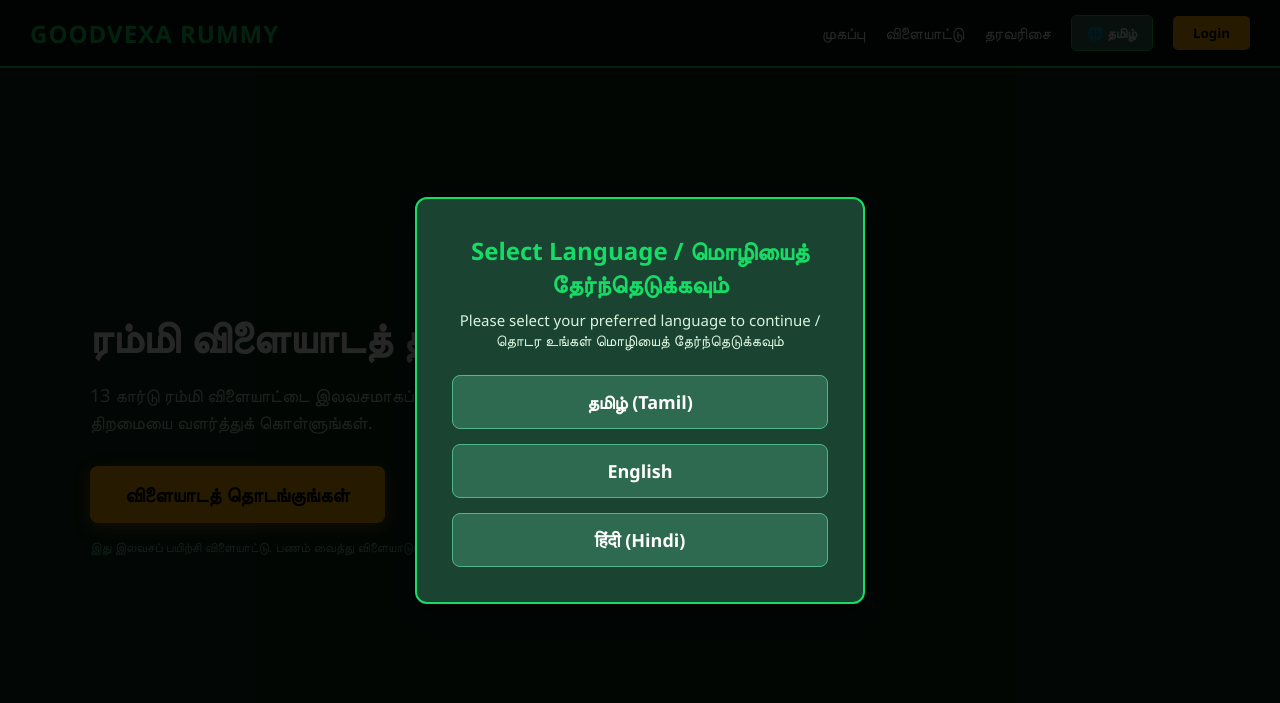
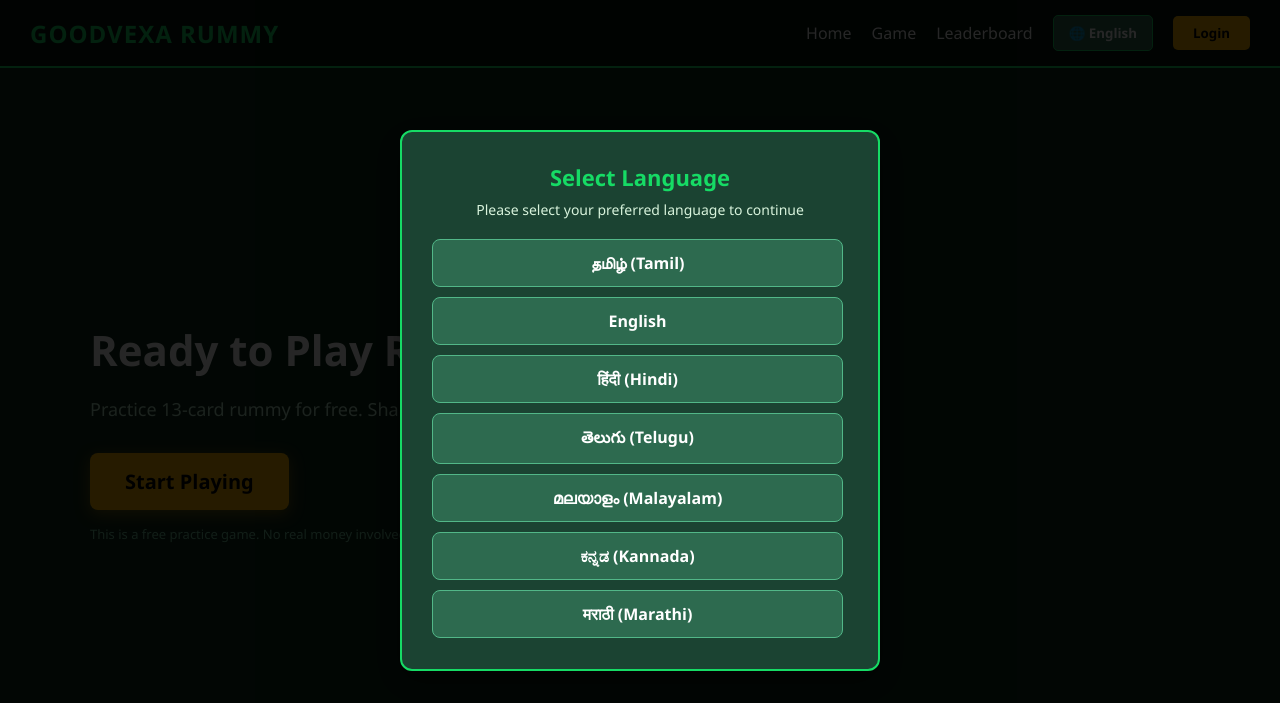
Before and after one commit to mhrsenthil/goodvexa-rummy-website, a plain HTML site: page index.html in a window 1280 px wide. Drawn offline with Linux system fonts and the light colour scheme.

Commit message:
Update index.html

```diff
--- a/index.html
+++ b/index.html
@@ -1,5 +1,5 @@
 <!DOCTYPE html>
-<html lang="ta">
+<html lang="en">
 <head>
     <meta charset="UTF-8">
     <meta name="viewport" content="width=device-width, initial-scale=1.0">
@@ -20,7 +20,6 @@
             flex-direction: column;
         }
 
-        /* ஹெடர் (Header) அமைப்பு */
         header {
             background-color: #05140b;
             padding: 15px 30px;
@@ -69,7 +68,6 @@
             cursor: pointer;
         }
 
-        /* பிரதான பகுதி (Hero Section) */
         main {
             flex: 1;
             display: flex;
@@ -117,7 +115,7 @@
             color: #74c69d;
         }
 
-        /* மொழி தேர்வு பாப்-அப் (Language Modal) */
+        /* மொழி தேர்வு பாப்-அப் (Language Modal with Scroll) */
         .modal-overlay {
             position: fixed;
             top: 0;
@@ -134,39 +132,45 @@
         .modal-card {
             background-color: #1b4332;
             border: 2px solid #16db65;
-            padding: 35px;
+            padding: 30px;
             border-radius: 12px;
             text-align: center;
-            max-width: 450px;
+            max-width: 480px;
             width: 90%;
+            max-height: 90vh;
+            display: flex;
+            flex-direction: column;
             box-shadow: 0 10px 30px rgba(0, 0, 0, 0.5);
         }
 
         .modal-card h2 {
-            font-size: 24px;
-            margin-bottom: 10px;
+            font-size: 22px;
+            margin-bottom: 8px;
             color: #16db65;
         }
 
         .modal-card p {
             color: #d8f3dc;
-            margin-bottom: 25px;
-            font-size: 15px;
+            margin-bottom: 20px;
+            font-size: 14px;
         }
 
         .lang-options {
             display: flex;
             flex-direction: column;
-            gap: 15px;
+            gap: 10px;
+            overflow-y: auto;
+            max-height: 50vh;
+            padding-right: 5px;
         }
 
         .lang-option-btn {
             background-color: #2d6a4f;
             color: #ffffff;
             border: 1px solid #52b788;
-            padding: 14px;
+            padding: 12px;
             border-radius: 8px;
-            font-size: 18px;
+            font-size: 16px;
             font-weight: bold;
             cursor: pointer;
             transition: all 0.2s ease;
@@ -184,56 +188,48 @@
 </head>
 <body>
 
-    <!-- ஹெடர் பகுதி -->
     <header>
         <div class="logo">GOODVEXA RUMMY</div>
         <div class="nav-links">
-            <a href="#" id="nav-home">முகப்பு</a>
-            <a href="#" id="nav-game">விளையாட்டு</a>
-            <a href="#" id="nav-leaderboard">தரவரிசை</a>
-            <button class="lang-btn" onclick="openLanguageModal()">🌐 <span id="current-lang-text">தமிழ்</span></button>
+            <a href="#" id="nav-home">Home</a>
+            <a href="#" id="nav-game">Game</a>
+            <a href="#" id="nav-leaderboard">Leaderboard</a>
+            <button class="lang-btn" onclick="openLanguageModal()">🌐 <span id="current-lang-text">English</span></button>
             <button class="login-btn" id="nav-login">Login</button>
         </div>
     </header>
 
-    <!-- பிரதான பக்கம் -->
     <main>
         <div class="hero-text">
-            <h1 id="hero-title">ரம்மி விளையாடத் தயாரா?</h1>
-            <p id="hero-subtitle">13 கார்டு ரம்மி விளையாட்டை இலவசமாகப் பயிற்சி செய்யுங்கள். உங்கள் திறமையை வளர்த்துக் கொள்ளுங்கள்.</p>
-            <button class="play-now-btn" id="hero-btn">விளையாடத் தொடங்குங்கள்</button>
-            <div class="disclaimer" id="hero-disclaimer">இது இலவசப் பயிற்சி விளையாட்டு. பணம் வைத்து விளையாடும் வசதி இல்லை.</div>
+            <h1 id="hero-title">Ready to Play Rummy?</h1>
+            <p id="hero-subtitle">Practice 13-card rummy for free. Sharpen your skills with virtual coins.</p>
+            <button class="play-now-btn" id="hero-btn">Start Playing</button>
+            <div class="disclaimer" id="hero-disclaimer">This is a free practice game. No real money involved (₹1,00,000 virtual coins included).</div>
         </div>
     </main>
 
-    <!-- மொழி தேர்வு பாப்-அப் திரை -->
+    <!-- Language Selection Modal -->
     <div class="modal-overlay" id="langModal">
         <div class="modal-card">
-            <h2>Select Language / மொழியைத் தேர்ந்தெடுக்கவும்</h2>
-            <p>Please select your preferred language to continue / தொடர உங்கள் மொழியைத் தேர்ந்தெடுக்கவும்</p>
+            <h2>Select Language</h2>
+            <p>Please select your preferred language to continue</p>
             <div class="lang-options">
                 <button class="lang-option-btn" onclick="selectLanguage('ta')">தமிழ் (Tamil)</button>
                 <button class="lang-option-btn" onclick="selectLanguage('en')">English</button>
                 <button class="lang-option-btn" onclick="selectLanguage('hi')">हिंदी (Hindi)</button>
+                <button class="lang-option-btn" onclick="selectLanguage('te')">తెలుగు (Telugu)</button>
+                <button class="lang-option-btn" onclick="selectLanguage('ml')">മലയാളം (Malayalam)</button>
+                <button class="lang-option-btn" onclick="selectLanguage('kn')">ಕನ್ನಡ (Kannada)</button>
+                <button class="lang-option-btn" onclick="selectLanguage('mr')">मराठी (Marathi)</button>
+                <button class="lang-option-btn" onclick="selectLanguage('bn')">বাংলা (Bengali)</button>
+                <button class="lang-option-btn" onclick="selectLanguage('gu')">ગુજરાતી (Gujarati)</button>
+                <button class="lang-option-btn" onclick="selectLanguage('pa')">ਪੰਜਾਬੀ (Punjabi)</button>
             </div>
         </div>
     </div>
 
-    <!-- மொழி மாற்றத்திற்கான ஜாவாஸ்கிரிப்ட் -->
     <script>
-        // மொழிக்கான அகராதி (Translations)
         const translations = {
-            ta: {
-                currentLangLabel: "தமிழ்",
-                navHome: "முகப்பு",
-                navGame: "விளையாட்டு",
-                navLeaderboard: "தரவரிசை",
-                navLogin: "Login",
-                heroTitle: "ரம்மி விளையாடத் தயாரா?",
-                heroSubtitle: "13 கார்டு ரம்மி விளையாட்டை இலவசமாகப் பயிற்சி செய்யுங்கள். உங்கள் திறமையை வளர்த்துக் கொள்ளுங்கள்.",
-                heroBtn: "விளையாடத் தொடங்குங்கள்",
-                heroDisclaimer: "இது இலவசப் பயிற்சி விளையாட்டு. பணம் வைத்து விளையாடும் வசதி இல்லை (₹1,00,000 விர்ச்சுவல் காயின்கள் வழங்கப்படும்)."
-            },
             en: {
                 currentLangLabel: "English",
                 navHome: "Home",
@@ -245,6 +241,17 @@
                 heroBtn: "Start Playing",
                 heroDisclaimer: "This is a free practice game. No real money involved (₹1,00,000 virtual coins included)."
             },
+            ta: {
+                currentLangLabel: "தமிழ்",
+                navHome: "முகப்பு",
+                navGame: "விளையாட்டு",
+                navLeaderboard: "தரவரிசை",
+                navLogin: "உள்நுழை",
+                heroTitle: "ரம்மி விளையாடத் தயாரா?",
+                heroSubtitle: "13 கார்டு ரம்மி விளையாட்டை இலவசமாகப் பயிற்சி செய்யுங்கள். உங்கள் திறமையை வளர்த்துக் கொள்ளுங்கள்.",
+                heroBtn: "விளையாடத் தொடங்குங்கள்",
+                heroDisclaimer: "இது இலவசப் பயிற்சி விளையாட்டு. பணம் வைத்து விளையாடும் வசதி இல்லை (₹1,00,000 விர்ச்சுவல் காயின்கள் வழங்கப்படும்)."
+            },
             hi: {
                 currentLangLabel: "हिंदी",
                 navHome: "होम",
@@ -255,37 +262,108 @@
                 heroSubtitle: "13 कार्ड रम्मी का मुफ़्त में अभ्यास करें। अपने कौशल को सुधारें।",
                 heroBtn: "खेलना शुरू करें",
                 heroDisclaimer: "यह एक मुफ़्त अभ्यास गेम है। कोई असली पैसा शामिल नहीं है (₹1,00,000 वर्चुअल सिक्के शामिल हैं)।"
+            },
+            te: {
+                currentLangLabel: "తెలుగు",
+                navHome: "హోమ్",
+                navGame: "ఆట",
+                navLeaderboard: "లీడర్‌బోర్డ్",
+                navLogin: "లాగిన్",
+                heroTitle: "రమ్మీ ఆడటానికి సిద్ధంగా ఉన్నారా?",
+                heroSubtitle: "13 కార్డ్ రమ్మీని ఉచితంగా ప్రాక్టీస్ చేయండి. మీ నైపుణ్యాలను మెరుగుపరచుకోండి.",
+                heroBtn: "ఆట ప్రారంభించండి",
+                heroDisclaimer: "ఇది ఉచిత ప్రాక్టీస్ గేమ్. అసలు డబ్బు शामिल లేదు (₹1,00,000 వర్చువల్ కాయిన్స్ అందించబడతాయి)."
+            },
+            ml: {
+                currentLangLabel: "മലയാളം",
+                navHome: "ഹോം",
+                navGame: "ഗെയിം",
+                navLeaderboard: "ലീഡർബോർഡ്",
+                navLogin: "ലോഗിൻ",
+                heroTitle: "രമ്മി കളിക്കാൻ തയ്യാറാണോ?",
+                heroSubtitle: "13 കാർഡ് റമ്മി സൗജന്യമായി പരിശീലിക്കുക. നിങ്ങളുടെ കഴിവുകൾ മെച്ചപ്പെടുത്തുക.",
+                heroBtn: "കളി ആരംഭിക്കുക",
+                heroDisclaimer: "ഇത് സൗജന്യ പരിശീലന ഗെയിമാണ്. യഥാർത്ഥ പണം ഉൾപ്പെട്ടിട്ടില്ല (₹1,00,000 വെർച്വൽ കോയിനുകൾ ഉൾപ്പെടുത്തിയിട്ടുണ്ട്)."
+            },
+            kn: {
+                currentLangLabel: "ಕನ್ನಡ",
+                navHome: "ಹೋಮ್",
+                navGame: "ಆಟ",
+                navLeaderboard: "ಲೀಡರ್‌ಬೋರ್ಡ್",
+                navLogin: "ಲಾಗಿನ್",
+                heroTitle: "ರಮ್ಮಿ ಆಡಲು ಸಿದ್ಧರಿದ್ದೀರಾ?",
+                heroSubtitle: "13 ಕಾರ್ಡ್ ರಮ್ಮಿಯನ್ನು ಉಚಿತವಾಗಿ ಅಭ್ಯಾಸ ಮಾಡಿ. ನಿಮ್ಮ ಕೌಶಲ್ಯಗಳನ್ನು ಬೆಳೆಸಿಕೊಳ್ಳಿ.",
+                heroBtn: "ಆಟ ಪ್ರಾರಂಭಿಸಿ",
+                heroDisclaimer: "ಇದು ಉಚಿತ ಅಭ್ಯಾಸದ ಆಟ. ಯಾವುದೇ ನೈಜ ಹಣವಿಲ್ಲ (₹1,00,000 ವರ್ಚುವಲ್ ನಾಣ್ಯಗಳನ್ನು ಸೇರಿಸಲಾಗಿದೆ)."
+            },
+            mr: {
+                currentLangLabel: "मराठी",
+                navHome: "होम",
+                navGame: "गेम",
+                navLeaderboard: "लिडरबोर्ड",
+                navLogin: "लॉगिन",
+                heroTitle: "रम्मी खेळण्यास तयार आहात?",
+                heroSubtitle: "13 कार्ड रम्मीचा मोफत सराव करा. तुमचे कौशल्य वाढवा.",
+                heroBtn: "खेळायला सुरुवात करा",
+                heroDisclaimer: "हा एक मोफत सराव खेळ आहे. वास्तविक पैसे गुंतवलेले नाहीत (₹1,00,000 व्हर्च्युअल नाणी समाविष्ट आहेत)."
+            },
+            bn: {
+                currentLangLabel: "বাংলা",
+                navHome: "হোম",
+                navGame: "গেম",
+                navLeaderboard: "লিডারবোর্ড",
+                navLogin: "লগইন",
+                heroTitle: "রমি খেলতে প্রস্তুত?",
+                heroSubtitle: "বিনামূল্যে ১৩ কার্ডের রমি অনুশীলন করুন। আপনার দক্ষতা বাড়ান।",
+                heroBtn: "খেলা শুরু করুন",
+                heroDisclaimer: "এটি একটি ফ্রি প্র্যাকটিস গেম। আসল টাকা জড়িত নেই (₹1,00,000 ভার্চুয়াল কয়েন অন্তর্ভুক্ত)।"
+            },
+            gu: {
+                currentLangLabel: "ગુજરાતી",
+                navHome: "હોમ",
+                navGame: "ગેમ",
+                navLeaderboard: "લીડરબોર્ડ",
+                navLogin: "લોગિન",
+                heroTitle: "રમમી રમવા માટે તૈયાર છો?",
+                heroSubtitle: "૧૩ કાર્ડ રમમી મફતમાં પ્રેક્ટિસ કરો. તમારી કુશળતા વધારો.",
+                heroBtn: "રમવાનું શરૂ કરો",
+                heroDisclaimer: "આ એક મફત પ્રેક્ટિસ ગેમ છે. વાસ્તવિક નાણાં સામેલ નથી (₹1,00,000 વર્ચ્યુઅલ સિક્કાઓ સામેલ છે)."
+            },
+            pa: {
+                currentLangLabel: "ਪੰਜਾਬੀ",
+                navHome: "ਹੋਮ",
+                navGame: "ਗੇਮ",
+                navLeaderboard: "ਲੀਡਰਬੋਰਡ",
+                navLogin: "ਲਾگਇਨ",
+                heroTitle: "ਰम्मी ਖੇਡਣ ਲਈ ਤਿਆਰ ਹੋ?",
+                heroSubtitle: "13 ਕਾਰਡ ਰम्मी ਦਾ ਮੁਫ਼ਤ ਅਭਿਆਸ ਕਰੋ। ਆਪਣੇ ਹੁਨਰ ਨੂੰ ਨਿਖਾਰੋ।",
+                heroBtn: "ਖੇਡਣਾ ਸ਼ुरू ਕਰੋ",
+                heroDisclaimer: "ਇਹ ਇੱਕ ਮੁਫ਼ਤ ਅਭਿਆਸ ਖੇਡ ਹੈ। ਅਸਲ ਪੈਸਾ ਸ਼ਾਮਲ ਨਹੀਂ ਹੈ (₹1,00,000 ਵਰਚੁਅਲ ਸਿੱਕੇ ਸ਼ਾਮਲ ਹਨ)।"
             }
         };
 
-        // பக்கம் லோடு ஆகும்போது இயக்கப்படும் ஃபங்க்ஷன்
         window.onload = function() {
             const savedLang = localStorage.getItem('goodvexa_lang');
             if (savedLang && translations[savedLang]) {
-                // ஏற்கனவே மொழி தேர்ந்தெடுக்கப்பட்டிருந்தால் பாப்-அப்பை மறைத்துவிட்டு அந்த மொழியை அமைக்கவும்
                 applyLanguage(savedLang);
                 document.getElementById('langModal').classList.add('hidden');
             } else {
-                // முதன்முறை வருகையாளர் என்றால் பாப்-அப்பைக் காட்டவும்
                 document.getElementById('langModal').classList.remove('hidden');
             }
         };
 
-        // மொழியைத் தேர்ந்தெடுக்கும்போது
         function selectLanguage(langCode) {
             localStorage.setItem('goodvexa_lang', langCode);
             applyLanguage(langCode);
             document.getElementById('langModal').classList.add('hidden');
         }
 
-        // பாப்-அப்பை மீண்டும் திறக்க (ஹெடரில் உள்ள பட்டனுக்காக)
         function openLanguageModal() {
             document.getElementById('langModal').classList.remove('hidden');
         }
 
-        // தளத்தில் உள்ள உரைகளைத் தேர்ந்தெடுக்கப்பட்ட மொழிக்கு மாற்றுதல்
         function applyLanguage(lang) {
-            const data = translations[lang] || translations.ta;
+            const data = translations[lang] || translations.en;
 
             document.getElementById('current-lang-text').innerText = data.currentLangLabel;
             document.getElementById('nav-home').innerText = data.navHome;
```
